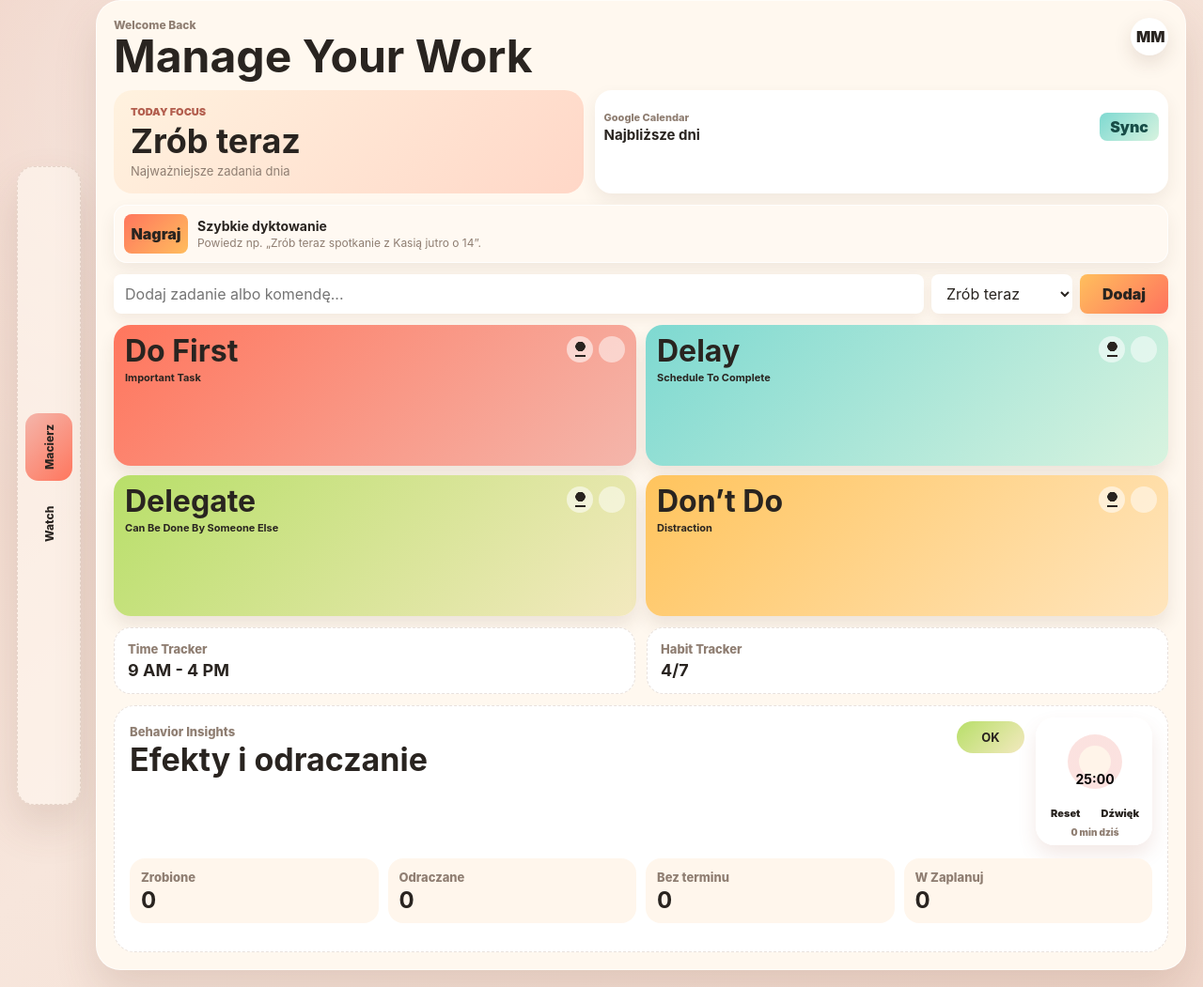
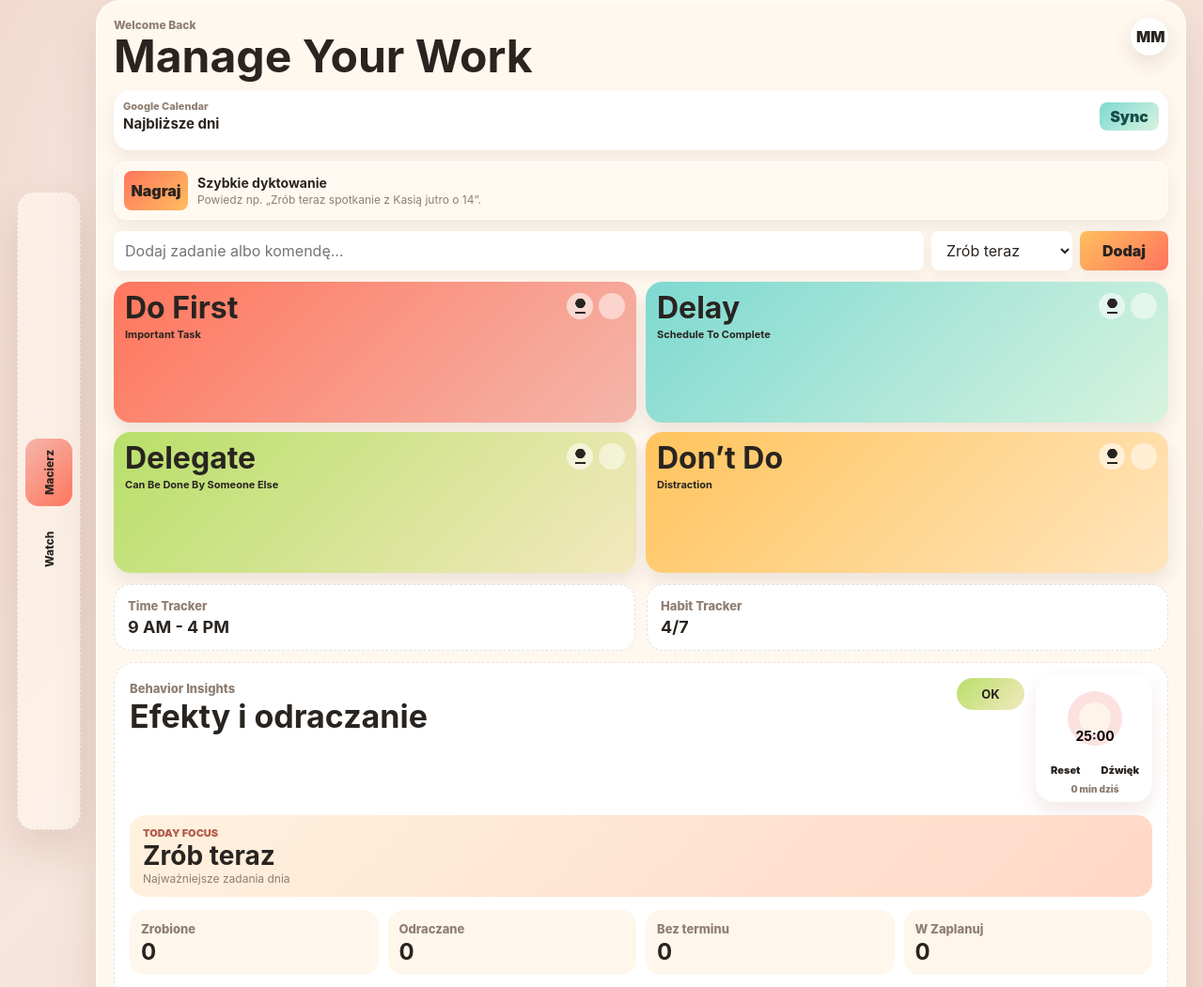
Before and after one commit to Madrycrypto/eisenhower-pwa, a website with bundled scripts: page static/v2.html in a window 1280 px wide. Shown: the part 18-1069 px from the top of the page at 94% size. Built offline with nearby package versions, Linux system fonts and the light colour scheme; a script that the page names is missing.

Commit message:
Move focus summary below dashboard

```diff
--- a/static/v2.css
+++ b/static/v2.css
@@ -113,12 +113,12 @@ button {
   }
 
   .hero-panel {
-    grid-column: 1;
+    grid-column: 1 / -1;
     height: 100%;
   }
 
   .calendar-widget {
-    grid-column: 2;
+    grid-column: 1 / -1;
     height: 100%;
   }
 }
@@ -164,6 +164,25 @@ h1 {
   grid-template-columns: 1fr;
   align-items: center;
   gap: 14px;
+}
+
+.focus-panel {
+  min-height: 0;
+  padding: 12px 14px;
+  border-radius: 16px;
+  box-shadow: none;
+}
+
+.focus-panel .hero-copy {
+  gap: 3px;
+}
+
+.focus-panel .hero-copy strong {
+  font-size: clamp(20px, 3vw, 28px);
+}
+
+.focus-panel .hero-copy span {
+  font-size: 12px;
 }
 
 .hero-copy {
--- a/static/v2.html
+++ b/static/v2.html
@@ -23,14 +23,6 @@
         </div>
         <button id="settingsButton" class="avatar-button" type="button" aria-label="Ustawienia">MM</button>
       </header>
-
-      <section class="hero-panel">
-        <div class="hero-copy">
-          <p class="kicker">Today Focus</p>
-          <strong id="focusTitle">Zrób teraz</strong>
-          <span id="focusMeta">Najważniejsze zadania dnia</span>
-        </div>
-      </section>
 
       <section class="calendar-widget" aria-label="Google Calendar">
         <div class="calendar-head">
@@ -155,6 +147,13 @@
             </div>
           </div>
         </div>
+        <section class="hero-panel focus-panel">
+          <div class="hero-copy">
+            <p class="kicker">Today Focus</p>
+            <strong id="focusTitle">Zrób teraz</strong>
+            <span id="focusMeta">Najważniejsze zadania dnia</span>
+          </div>
+        </section>
         <div class="stats-grid">
           <div>
             <span>Zrobione</span>
```
